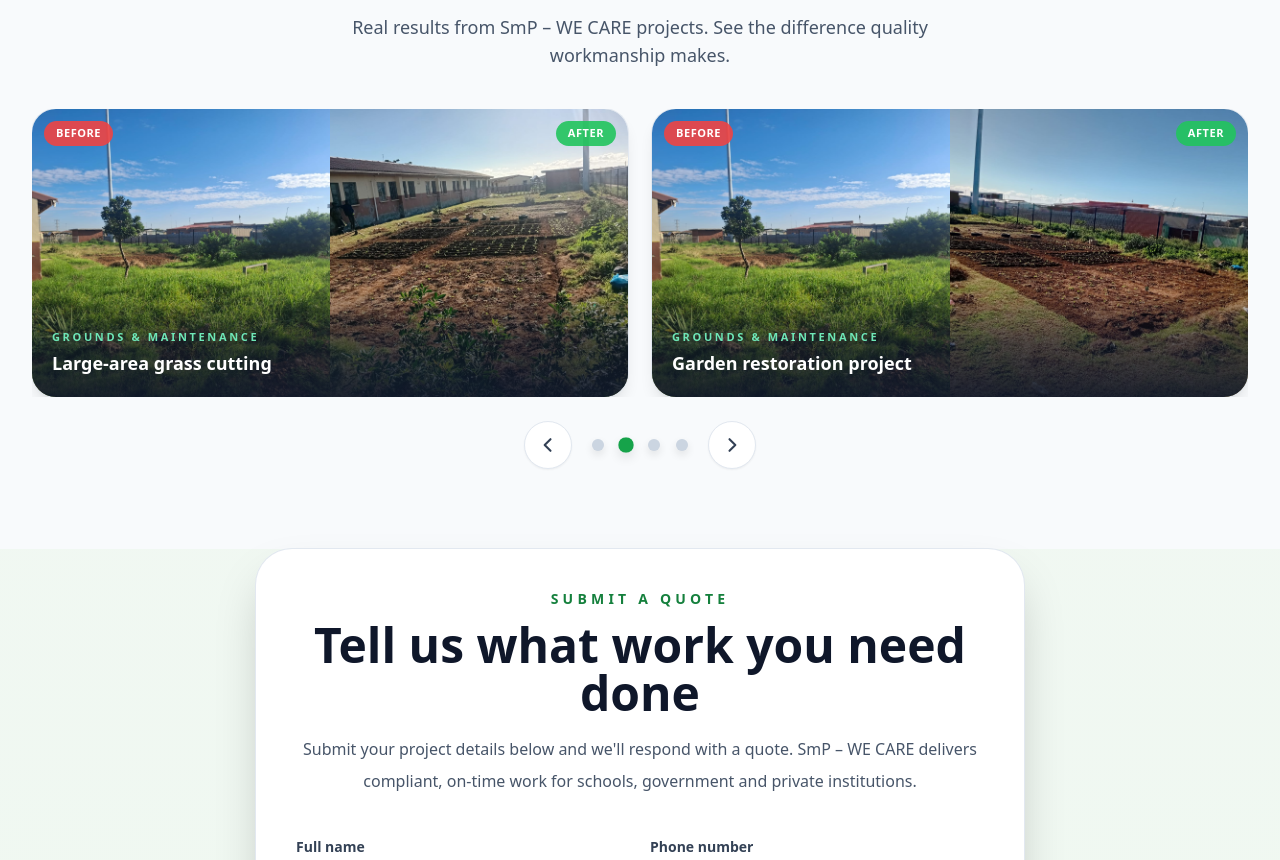
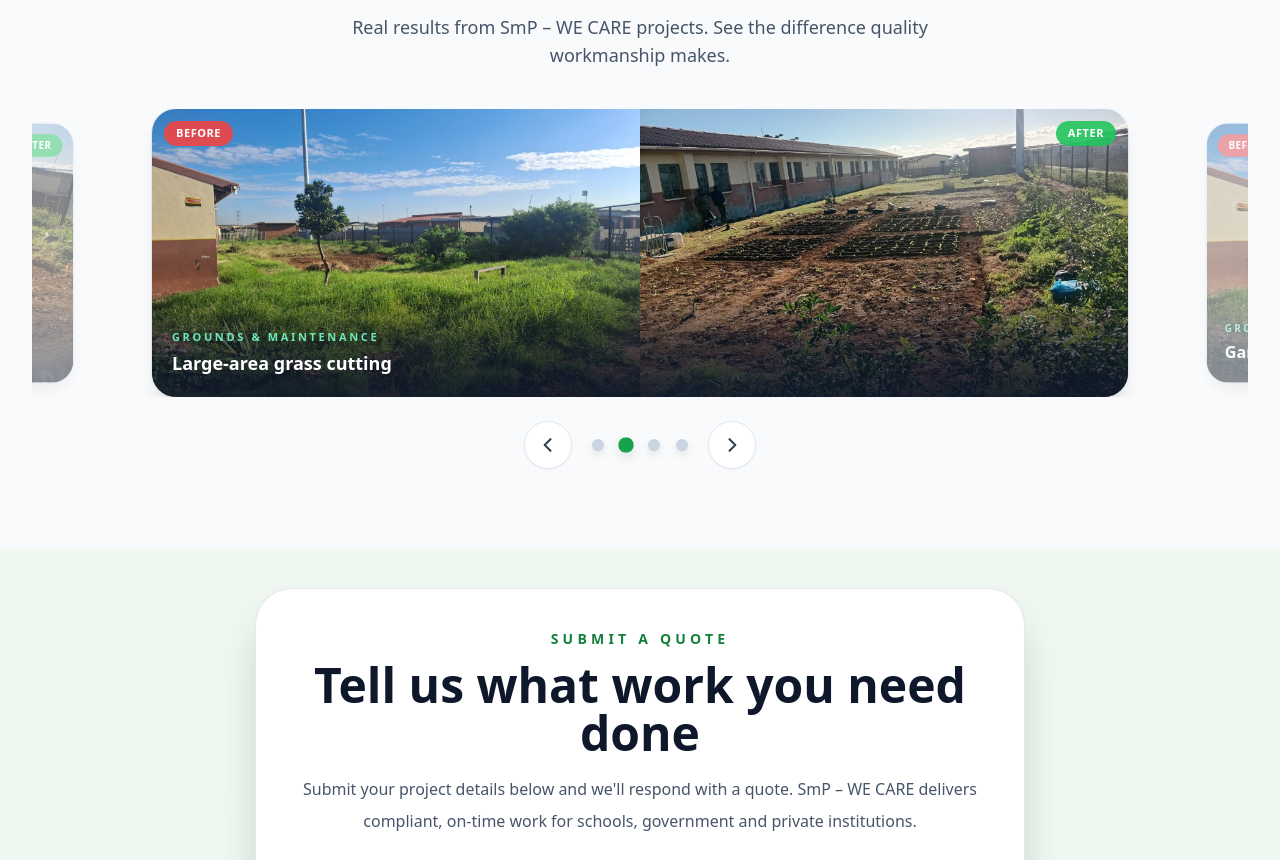
Before and after one commit to emergesites/MberoApp, a plain HTML site: page index.html in a window 1280 px wide. Shown: the part 3080-3940 px from the top of the page. Drawn offline with nearby package versions, Linux system fonts and the light colour scheme.

Commit message:
fix: carousel peek layout, auto-hide success msg, quote form spacing
- Carousel now shows 1 centered card with side cards peeking (matching
  reference image): focusAt center, peek 120px, scale(0.9)+opacity 0.5
  on inactive slides
- Success message auto-hides after 5 seconds
- Quote form section gets pt-10 for more top spacing

Co-Authored-By: Devin AI <158243242+devin-ai-integration[bot]@users.noreply.github.com>

```diff
--- a/app.js
+++ b/app.js
@@ -224,6 +224,12 @@ async function submitToGoogleAppsScript(formType, form, statusElement) {
       "success"
     );
     form.reset();
+
+    setTimeout(() => {
+      if (statusElement.classList.contains("text-green-600")) {
+        statusElement.textContent = "";
+      }
+    }, 5000);
   } catch (error) {
     setStatus(statusElement, error.message || "Submission failed. Please try again.", "error");
   }
@@ -525,12 +531,14 @@ function initOurWorkCarousel() {
 
   new Glide("#our-work-carousel", {
     type: "carousel",
-    perView: 2,
-    gap: 24,
+    perView: 1,
+    focusAt: "center",
+    gap: 30,
+    peek: { before: 120, after: 120 },
     autoplay: 4000,
     hoverpause: true,
     breakpoints: {
-      768: { perView: 1 },
+      768: { peek: { before: 40, after: 40 }, gap: 16 },
     },
   }).mount();
 }
--- a/index.html
+++ b/index.html
@@ -59,6 +59,17 @@
     .glide__bullet--active {
       background: rgb(22 163 74) !important;
       transform: scale(1.3);
+    }
+
+    .glide__slide {
+      opacity: 0.5;
+      transform: scale(0.9);
+      transition: opacity 0.4s ease, transform 0.4s ease;
+    }
+
+    .glide__slide--active {
+      opacity: 1;
+      transform: scale(1);
     }
   </style>
 </head>
@@ -215,7 +226,7 @@
       </div>
     </section>
 
-    <section id="quote-form" class="px-4 pb-20 sm:px-6 lg:px-8">
+    <section id="quote-form" class="px-4 pt-10 pb-20 sm:px-6 lg:px-8">
       <div class="mx-auto max-w-3xl rounded-[36px] bg-white p-7 shadow-2xl ring-1 ring-slate-200 sm:p-10">
         <div class="text-center">
           <p class="text-sm font-bold uppercase tracking-[0.3em] text-green-700">Submit a quote</p>
```
